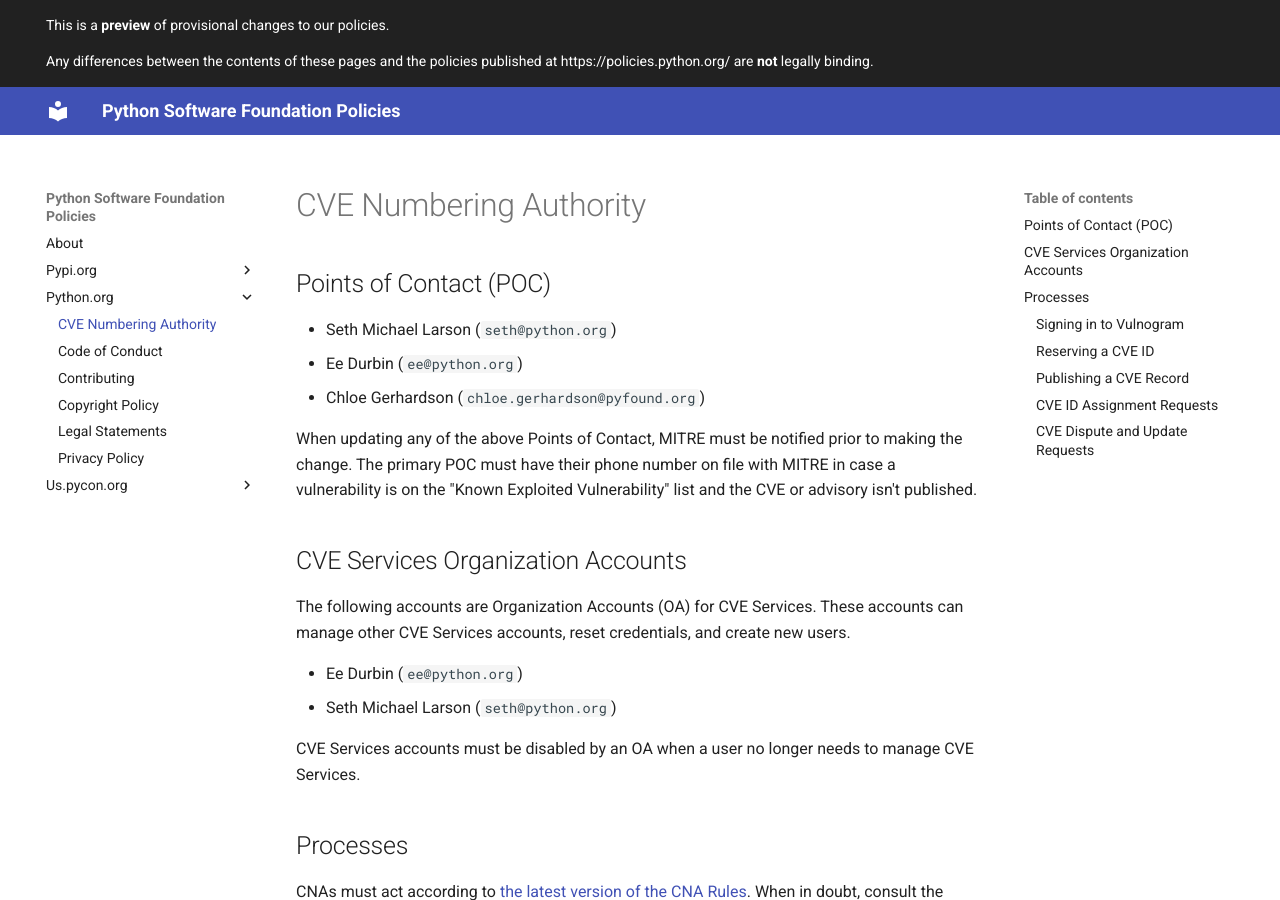
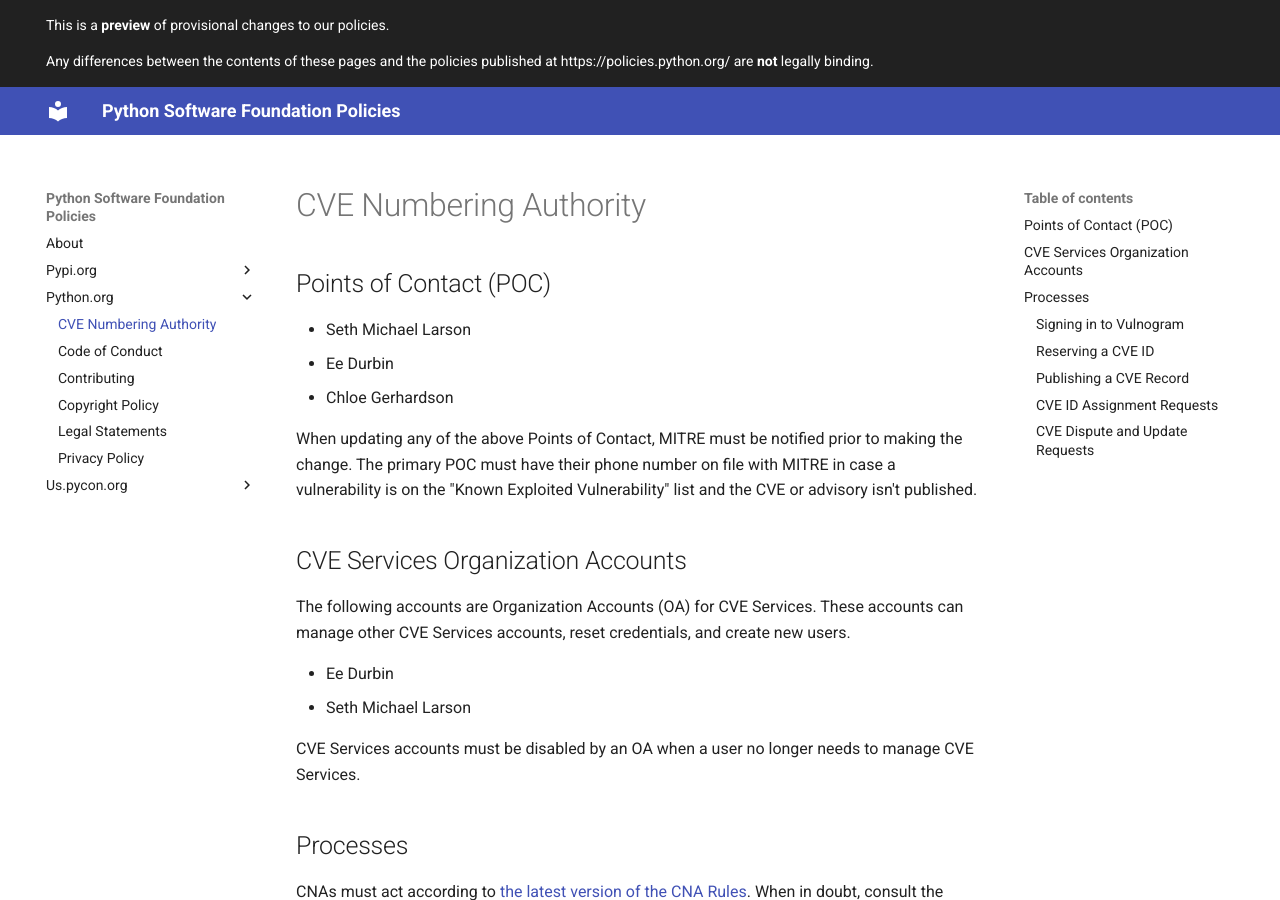
Before and after one commit to psf/policies, an MkDocs documentation site: the page built from docs/python.org/CVE-Numbering-Authority.md, in a window 1280 px wide and 900 px high. Built offline with MkDocs 1.6.1 and Material for MkDocs 9.7.7, drawn with Linux system fonts in a browser that asks for light colours.

Commit message:
Remove email addresses from individuals

```diff
--- a/docs/python.org/CVE-Numbering-Authority.md
+++ b/docs/python.org/CVE-Numbering-Authority.md
@@ -5,9 +5,9 @@
 
 ## Points of Contact (POC)
 
-- Seth Michael Larson (`seth@python.org`)
-- Ee Durbin (`ee@python.org`)
-- Chloe Gerhardson (`chloe.gerhardson@pyfound.org`)
+- Seth Michael Larson
+- Ee Durbin
+- Chloe Gerhardson
 
 When updating any of the above Points of Contact, MITRE must be notified prior to making the change.
 The primary POC must have their phone number on file with MITRE in case a vulnerability is on the
@@ -18,8 +18,8 @@
 The following accounts are Organization Accounts (OA) for CVE Services.
 These accounts can manage other CVE Services accounts, reset credentials, and create new users.
 
-- Ee Durbin (`ee@python.org`)
-- Seth Michael Larson (`seth@python.org`)
+- Ee Durbin
+- Seth Michael Larson
 
 CVE Services accounts must be disabled by an OA when a user no longer needs to manage CVE Services.
 
```
